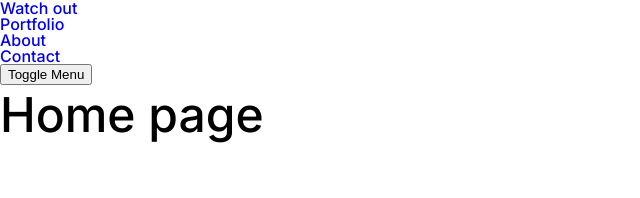
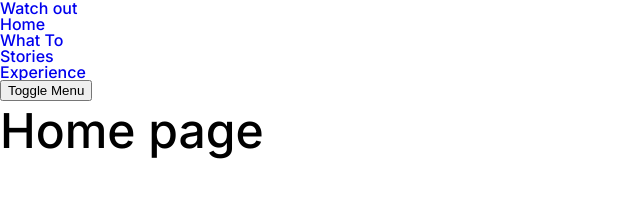
Before and after one commit to jennecattoor/integration-4, a Gatsby site: page / in a window 1280 px wide. Shown: the whole page, without its empty margins (0-640 px from the left). Built offline with nearby package versions, Linux system fonts and the light colour scheme; Gatsby itself is replaced by a stand-in of ours.

Commit message:
Changing content of header

```diff
--- a/src/components/header.js
+++ b/src/components/header.js
@@ -6,12 +6,13 @@ export default function Header() {
 
   return (
     <header className={styles.header}>
-      <h1><Link className={styles.name} to='/'>Watch out</Link></h1>
+      <h1><Link className={styles.logo} to='/'>Watch out</Link></h1>
       <nav className={styles.navigation}>
         <ul className={styles.navList}>
-          <li className={styles.navItem}><Link to='/' className={styles.navLink}>Portfolio</Link></li>
-          <li className={styles.navItem}><Link to='/about' className={styles.navLink}>About</Link></li>
-          <li className={styles.navItem}><Link to='/contact' className={styles.navLink}>Contact</Link></li>
+          <li className={styles.navItem}><Link to='/' className={styles.navLink}>Home</Link></li>
+          <li className={styles.navItem}><Link to='/whatTo' className={styles.navLink}>What To</Link></li>
+          <li className={styles.navItem}><Link to='/stories' className={styles.navLink}>Stories</Link></li>
+          <li className={styles.navItem}><Link to='/experience' className={styles.navLink}>Experience</Link></li>
         </ul>
       </nav>
       <button className={styles.hamburger}>
```
